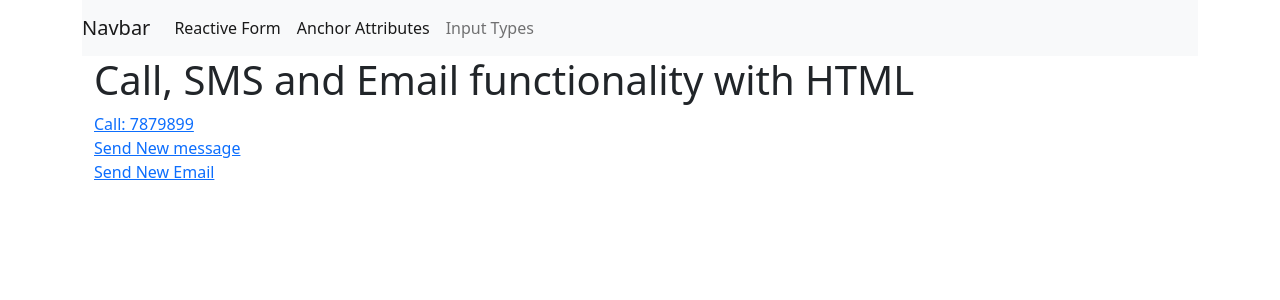
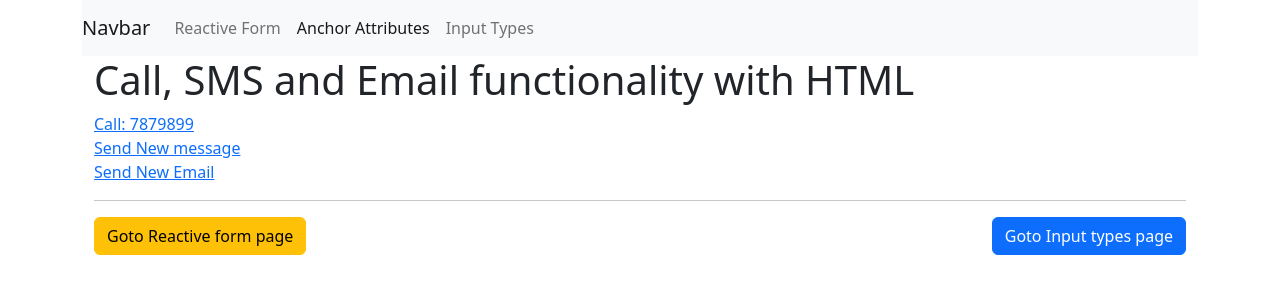
Before and after one commit to VishwasChaugule/AngularPracticeWithBootstrap, an Angular app: page /anchor in a window 1280 px wide. Shown: the top 300 px of the page. Built offline with nearby package versions, Linux system fonts and the light colour scheme.

Commit message:
routing change

```diff
--- a/src/app/Form/anchor-attributes/anchor-attributes.component.html
+++ b/src/app/Form/anchor-attributes/anchor-attributes.component.html
@@ -6,4 +6,7 @@
     <br>
     <a href="mailto:demo@gmail.com">Send New Email</a>
     <br>
+    <hr>
+    <a class="btn btn-warning float-start" routerLink="/reactiveform"> Goto Reactive form page</a>
+    <button class="btn btn-primary float-end" (click)="navigateToInputType()">Goto Input types page</button>
 </div>
--- a/src/app/Form/anchor-attributes/anchor-attributes.component.ts
+++ b/src/app/Form/anchor-attributes/anchor-attributes.component.ts
@@ -1,4 +1,5 @@
 import { Component, OnInit } from '@angular/core';
+import { Router } from '@angular/router';
 
 @Component({
   selector: 'app-anchor-attributes',
@@ -7,9 +8,13 @@ import { Component, OnInit } from '@angular/core';
 })
 export class AnchorAttributesComponent implements OnInit {
 
-  constructor() { }
+  constructor(private route: Router) { }
 
   ngOnInit(): void {
   }
 
+  navigateToInputType() {
+    this.route.navigate(['/inputtypes']);
+  }
+
 }
--- a/src/app/Form/input-list/input-list.component.html
+++ b/src/app/Form/input-list/input-list.component.html
@@ -112,3 +112,6 @@
   <input id="submit" class=" form-control btn btn-primary" type="submit" />
 </div>
 </form>
+<hr>
+<a class="btn btn-warning" routerLink="/reactiveform"> Goto Reactive form page</a>
+<button class="btn btn-primary float-end" (click)="navigateByUrlAnchor()">Goto anchor page</button>
--- a/src/app/Form/input-list/input-list.component.ts
+++ b/src/app/Form/input-list/input-list.component.ts
@@ -1,4 +1,5 @@
 import { Component, OnInit } from '@angular/core';
+import { Router } from '@angular/router';
 
 @Component({
   selector: 'app-input-list',
@@ -7,9 +8,13 @@ import { Component, OnInit } from '@angular/core';
 })
 export class InputListComponent implements OnInit {
 
-  constructor() { }
+  constructor(private route: Router) { }
 
   ngOnInit(): void {
   }
 
+  navigateByUrlAnchor() {
+    this.route.navigateByUrl('/anchor');
+  }
+
 }
--- a/src/app/app.component.html
+++ b/src/app/app.component.html
@@ -6,7 +6,7 @@
     </button>
     <div class="collapse navbar-collapse" id="navbarNavAltMarkup">
       <div class="navbar-nav">
-        <a class="nav-item nav-link" routerLink="/" routerLinkActive="active"
+        <a class="nav-item nav-link" routerLink="/reactiveform" routerLinkActive="active"
         ariaCurrentWhenActive="page">Reactive Form</a>
         <a class="nav-item nav-link" routerLink="/anchor" routerLinkActive="active" ariaCurrentWhenActive="page">Anchor Attributes</a>
         <a class="nav-item nav-link" routerLink="/inputtypes" routerLinkActive="active" ariaCurrentWhenActive="page">Input Types</a>
--- a/src/app/app.module.ts
+++ b/src/app/app.module.ts
@@ -7,13 +7,15 @@ import { InputListComponent } from './Form/input-list/input-list.component';
 import { AnchorAttributesComponent } from './Form/anchor-attributes/anchor-attributes.component';
 import { ReactiveFormComponent } from './Form/reactive-form/reactive-form.component';
 import { AppRoutingModule } from './app-routing.module';
+import { PageNotFoundComponent } from './page-not-found/page-not-found.component';
 
 @NgModule({
   declarations: [
     AppComponent,
     InputListComponent,
     AnchorAttributesComponent,
-    ReactiveFormComponent
+    ReactiveFormComponent,
+    PageNotFoundComponent
   ],
   imports: [
     BrowserModule,
--- /dev/null
+++ b/src/app/page-not-found/page-not-found.component.html
@@ -0,0 +1,3 @@
+<div class="container">
+    <p>404 - Page not found</p>
+</div>
--- /dev/null
+++ b/src/app/page-not-found/page-not-found.component.ts
@@ -0,0 +1,15 @@
+import { Component, OnInit } from '@angular/core';
+
+@Component({
+  selector: 'app-page-not-found',
+  templateUrl: './page-not-found.component.html',
+  styleUrls: ['./page-not-found.component.css']
+})
+export class PageNotFoundComponent implements OnInit {
+
+  constructor() { }
+
+  ngOnInit(): void {
+  }
+
+}
```
Also changed, not shown: src/app/app-routing.module.ts (+5 -2 lines), src/app/page-not-found/page-not-found.component.css (added), 1 other file (tests, documents, lock files or other folders).
